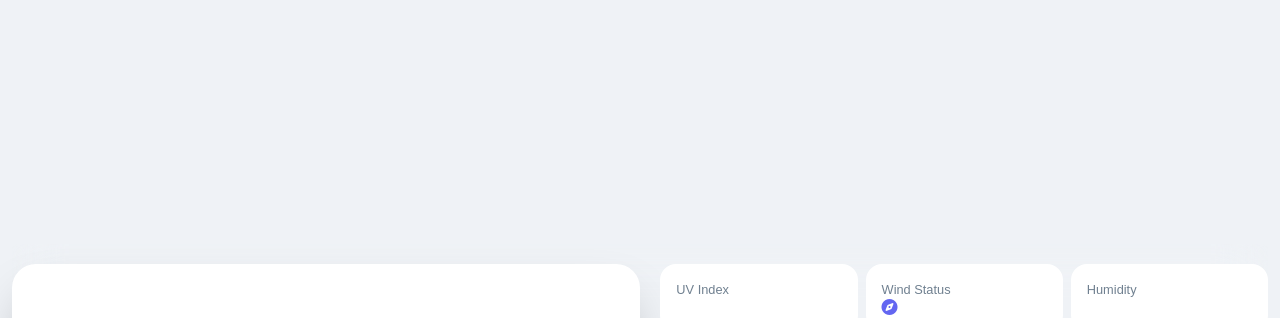
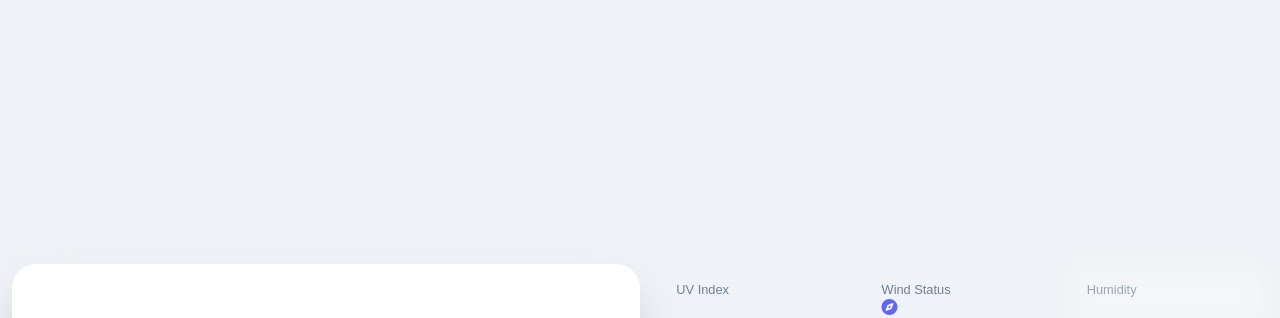
Before and after one commit to Imagine206/weatherWebApp, a plain HTML site: page src/index.html in a window 1280 px wide. Shown: the part 208-526 px from the top of the page. Drawn offline with Linux system fonts and the light colour scheme.

Commit message:
Adding more styles to the ui

```diff
--- a/src/index.html
+++ b/src/index.html
@@ -48,9 +48,11 @@
                                 <small class="text-[16px] text-slate-400" id="windDr"></small>
                             </span>
                         </div>
-                        <div class="gridItem">
+                        <div class="gridItem relative">
+                            <div class="absolute top-0 right-0 w-full h-full blur-md  bg-white/30 "></div>
                             <h4>Humidity</h4>
                             <p id="hum"></p>
+                            <p id="humStatus"></p>
                         </div>
                         <div class="gridItem">
                             <h4>Visibilty</h4>
--- a/src/input.css
+++ b/src/input.css
@@ -19,7 +19,7 @@
 }
 
 .gridItem{
-    background-color: white;
+    background-color: ;
     padding: 1rem;
     border-radius: 1rem;
 }
@@ -30,3 +30,8 @@
 .gridItem p{
     font-size: 3rem;
 }
+.gridItem p,
+.gridItem h4,
+.gridItem span{
+    z-index: 100;
+}
--- a/src/script.js
+++ b/src/script.js
@@ -93,6 +93,12 @@ console.log(condition.text)
     iconImg.src = condition.icon;
     vis.innerHTML = `${vis_miles} <small class="text-slate-400 text-[16px]">M</small>`;
     hum.innerHTML = `${humidity}%`;
+    if(humidity > 60){
+        const humStatus = document.getElementById('humStatus');
+        humStatus.innerHTML = `Extreme <i class="fa-solid fa-thumbs-down"></i>`
+    }else {
+        humStatus.innerHTML = `Normal <i class="fa-solid fa-thumbs-up"></i>`
+    }
 
     const divWrapper = document.createElement('div');
 }
```
Also changed, not shown: dist/output.css.
